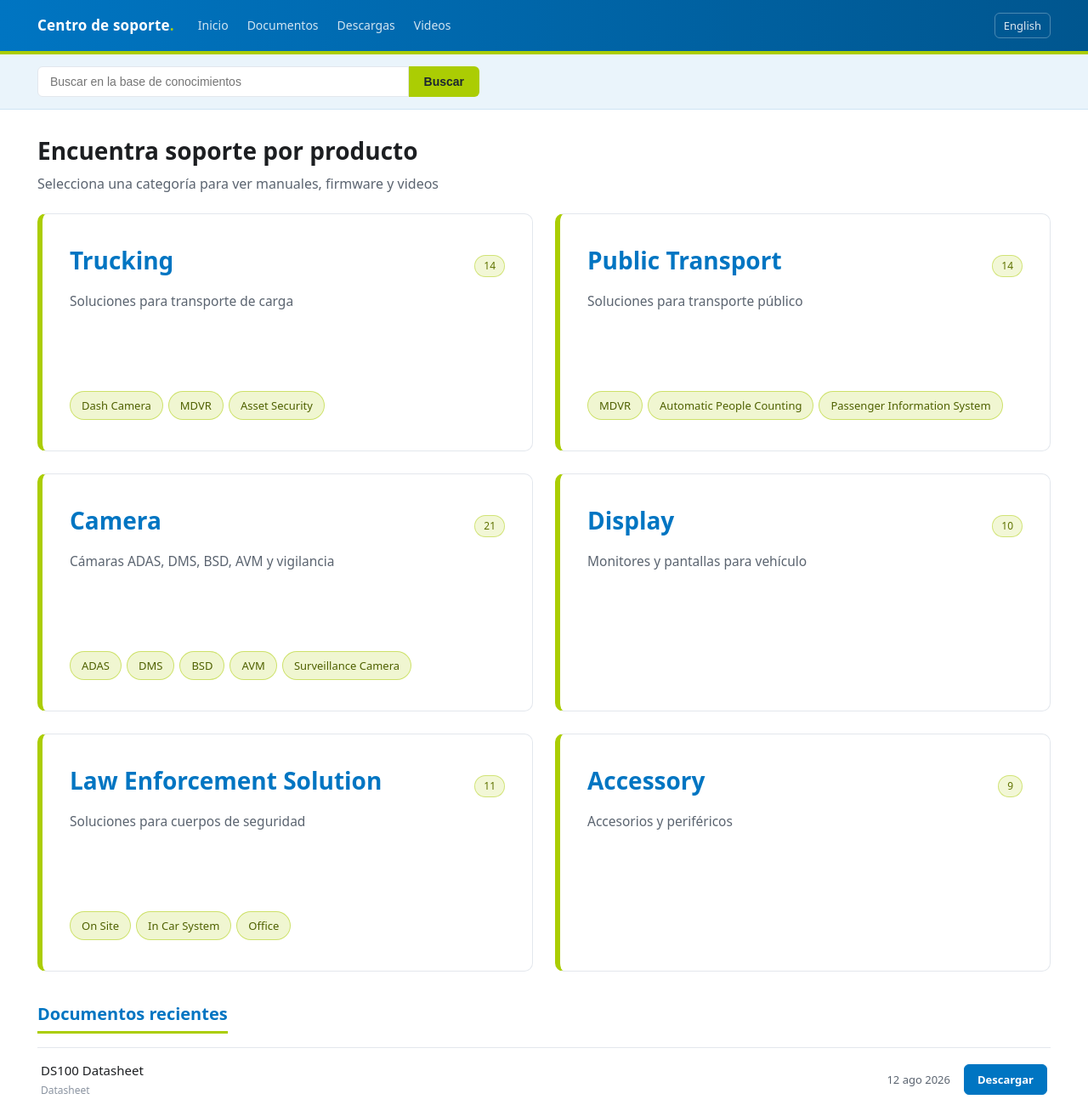
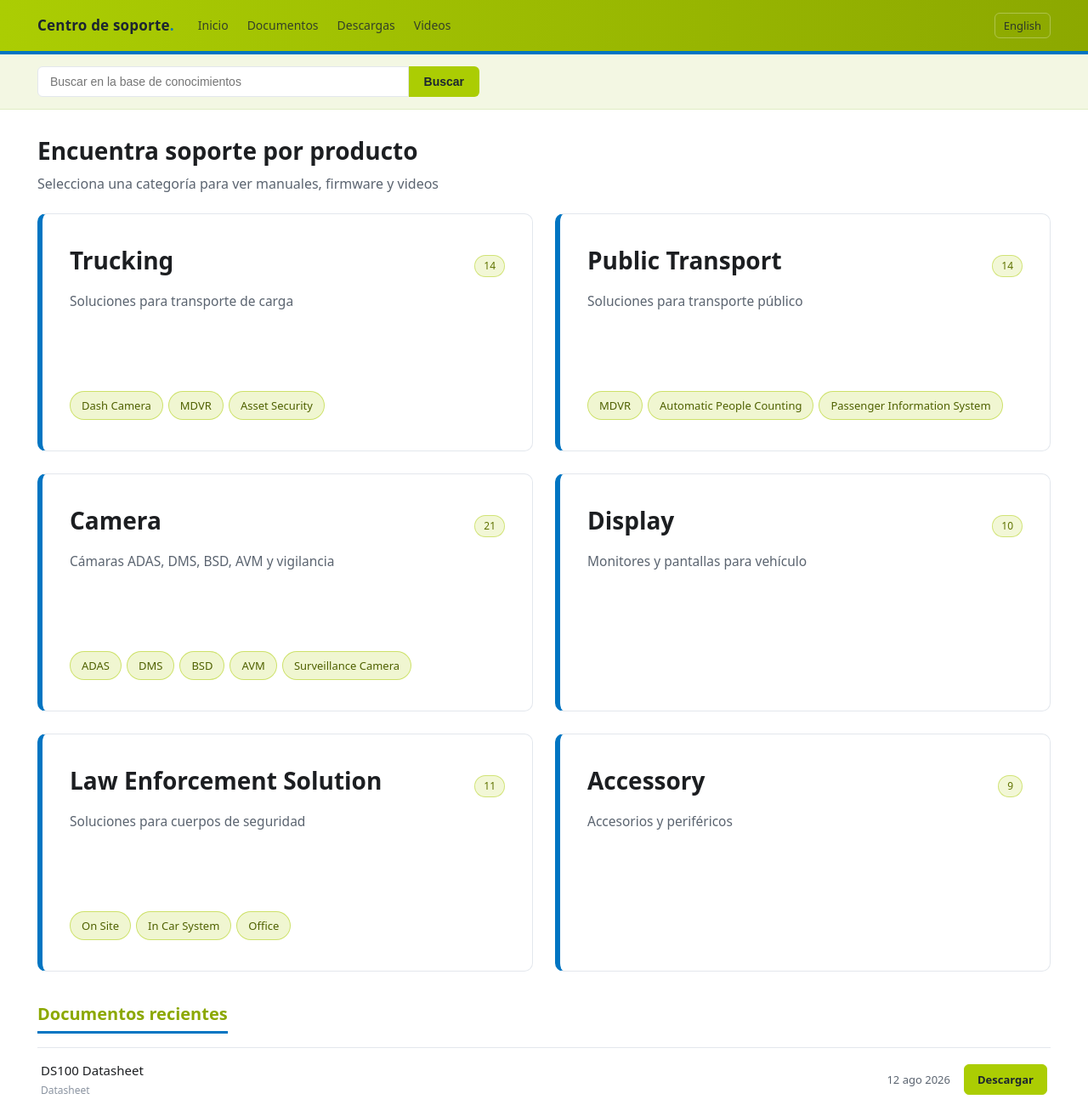
Before and after one commit to leah-kong/Streamax-Knowledge-Base, an Astro site: page / in a window 1280 px wide. Shown: the top 1300 px of the page at 85% size. Built offline with nearby package versions, Linux system fonts and the light colour scheme; Astro itself is replaced by a stand-in of ours.

Commit message:
style: make lime green the dominant color, blue the secondary accent

```diff
--- a/src/styles/global.css
+++ b/src/styles/global.css
@@ -1,5 +1,5 @@
 :root {
-  /* 品牌双色：蓝 #0075c2 为主色，青柠 #abcd03 为辅色 */
+  /* 品牌双色：青柠 #abcd03 为主色（大色块/主按钮），蓝 #0075c2 为辅色（描边/链接/下划线） */
   --brand: #0075c2;
   --brand-dark: #00568f;
   --accent: #abcd03;
@@ -49,9 +49,9 @@ img {
 
 /* ---------- 顶部导航 ---------- */
 .site-header {
-  background: linear-gradient(90deg, #0075c2 0%, #00568f 100%);
-  color: #fff;
-  border-bottom: 4px solid var(--accent);
+  background: linear-gradient(90deg, #abcd03 0%, #8ca800 100%);
+  color: #1c2530;
+  border-bottom: 4px solid var(--brand);
 }
 
 .site-header .container {
@@ -69,7 +69,7 @@ img {
 }
 
 .brand span {
-  color: var(--accent);
+  color: var(--brand);
 }
 
 .main-nav {
@@ -85,7 +85,7 @@ img {
 
 .main-nav a:hover {
   opacity: 1;
-  border-bottom: 2px solid var(--accent);
+  border-bottom: 2px solid var(--brand);
 }
 
 .header-right {
@@ -105,13 +105,13 @@ img {
 
 .lang-switch:hover {
   opacity: 1;
-  border-color: var(--accent);
+  border-color: var(--brand);
 }
 
 /* ---------- 搜索条 ---------- */
 .search-bar {
-  background: #eaf4fb;
-  border-bottom: 1px solid #cfe4f4;
+  background: #f3f7e3;
+  border-bottom: 1px solid #e0ecc4;
 }
 
 .search-bar .container {
@@ -182,8 +182,8 @@ img {
   font-size: 20px;
   font-weight: 700;
   margin: 0;
-  color: var(--brand);
-  border-bottom: 3px solid var(--accent);
+  color: var(--accent-dark);
+  border-bottom: 3px solid var(--brand);
   padding-bottom: 4px;
 }
 
@@ -201,7 +201,7 @@ img {
 
 .category-card {
   border: 1px solid var(--line);
-  border-left: 6px solid var(--accent);
+  border-left: 6px solid var(--brand);
   border-radius: var(--radius);
   padding: 36px 32px;
   background: #fff;
@@ -223,7 +223,7 @@ img {
   font-size: 28px;
   font-weight: 650;
   line-height: 1.3;
-  color: var(--brand);
+  color: var(--ink);
 }
 
 /* 标题行：分类名 + 产品数量 */
@@ -526,19 +526,19 @@ img {
   align-items: center;
   gap: 6px;
   padding: 7px 15px;
-  border: 1px solid var(--brand);
+  border: 1px solid var(--accent);
   border-radius: 6px;
-  background: var(--brand);
-  color: #fff;
+  background: var(--accent);
+  color: #1c2530;
   font-size: 13px;
   font-weight: 600;
   white-space: nowrap;
 }
 
 .btn-download:hover {
-  background: var(--accent);
-  border-color: var(--accent);
-  color: #1c2530;
+  background: var(--brand);
+  border-color: var(--brand);
+  color: #fff;
 }
 
 .badge {
@@ -610,12 +610,12 @@ img {
 }
 
 .site-footer {
-  border-top: 4px solid var(--accent);
-  background: linear-gradient(90deg, #0075c2 0%, #00568f 100%);
+  border-top: 4px solid var(--brand);
+  background: linear-gradient(90deg, #abcd03 0%, #8ca800 100%);
   margin-top: 40px;
   padding: 28px 0;
   font-size: 13px;
-  color: rgba(255, 255, 255, 0.92);
+  color: rgba(28, 37, 48, 0.92);
 }
 
 .site-footer .container {
```
Also changed, not shown: push_err.txt (added).
